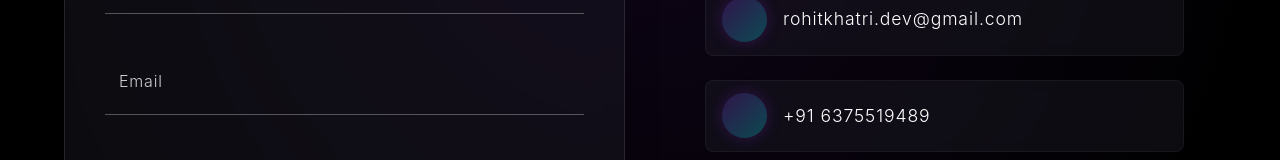
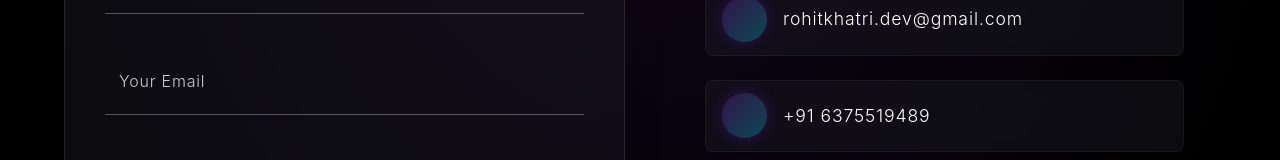
Before and after one commit to yasx50/portfolio, a React (Vite) app: page / in a window 1280 px wide. Shown: the part 3510-3670 px from the top of the page. Built offline with nearby package versions, Linux system fonts and the light colour scheme; some icons are missing.

Commit message:
Minor changes...

```diff
--- a/src/components/Contact.tsx
+++ b/src/components/Contact.tsx
@@ -400,7 +400,7 @@ const Contact = () => {
                             </StyledFormControl>
 
                             <StyledFormControl>
-                                <InputLabel htmlFor="email">Email</InputLabel>
+                                <InputLabel htmlFor="email">Your Email</InputLabel>
                                 <Input
                                     id="email"
                                     name="email"
```
